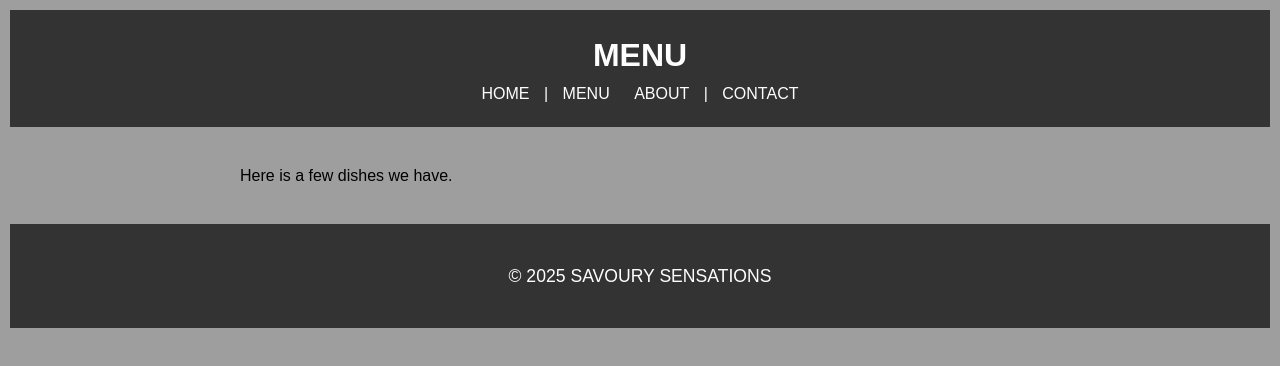
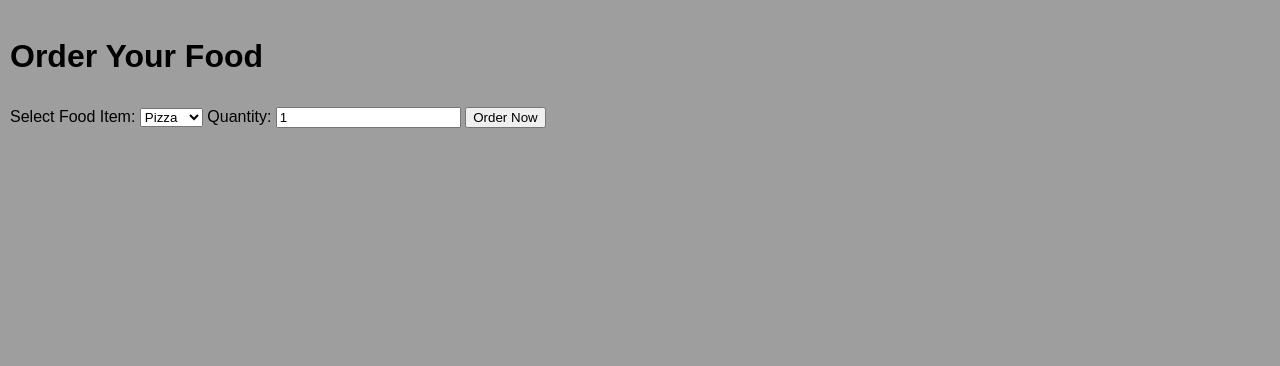
Before and after one commit to Kutlo25/WMD-FINAL-assignment, a plain HTML site: page order.html in a window 1280 px wide. Drawn offline with Linux system fonts and the light colour scheme.

Commit message:
Update order.html

```diff
--- a/order.html
+++ b/order.html
@@ -1,54 +1,25 @@
 <!DOCTYPE html>
-
 <html lang="en">
-
 <head>
-
-<meta charset="UTF-8">
-
-<meta name="viewport" content="width=device-width, initial-scale=1.0">
-
-<title>Contact Us</title>
-
-
+    <meta charset="UTF-8">
+    <meta name="viewport" content="width=device-width, initial-scale=1.0">
+    <title>Food Ordering Page</title>
+    <link rel="stylesheet" href="styles.css">
 </head>
-
 <body>
-
-<header>
-
-<h1>MENU</h1>
-
-<nav>
-
-<a href="index.html">HOME</a> |
-
-<a href="order.html">MENU</a>
-
-<a href="about.html">ABOUT</a> |
-
-<a href="contact.html">CONTACT</a>
-
-<link rel="stylesheet" href="styles.css">
-
-</nav>
-
-</header>
-
-
-<main>
-
-<p>Here is a few dishes we have.</p>
-
-</main>
-
-
-<footer>
-
-<p>&copy; 2025 SAVOURY SENSATIONS</p>
-
-</footer>
-
+    <h1>Order Your Food</h1>
+    <form id="orderForm">
+        <label for="foodItem">Select Food Item:</label>
+        <select id="foodItem">
+            <option value="pizza">Pizza</option>
+            <option value="burger">Burger</option>
+            <option value="sushi">Sushi</option>
+        </select>
+        <label for="quantity">Quantity:</label>
+        <input type="number" id="quantity" min="1" value="1">
+        <button type="submit">Order Now</button>
+    </form>
+    <div id="orderSummary"></div>
+    <script src="script.js"></script>
 </body>
-
 </html>
```
